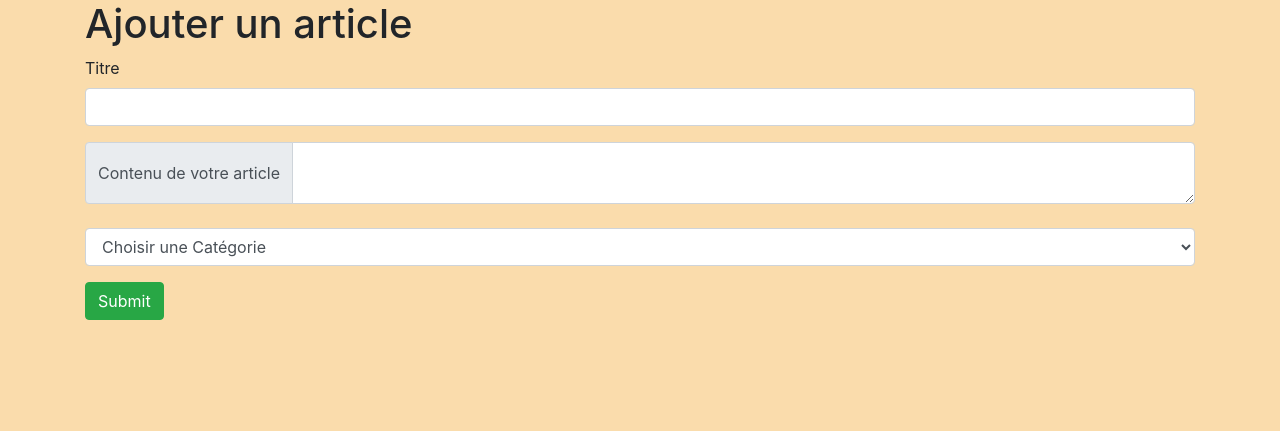
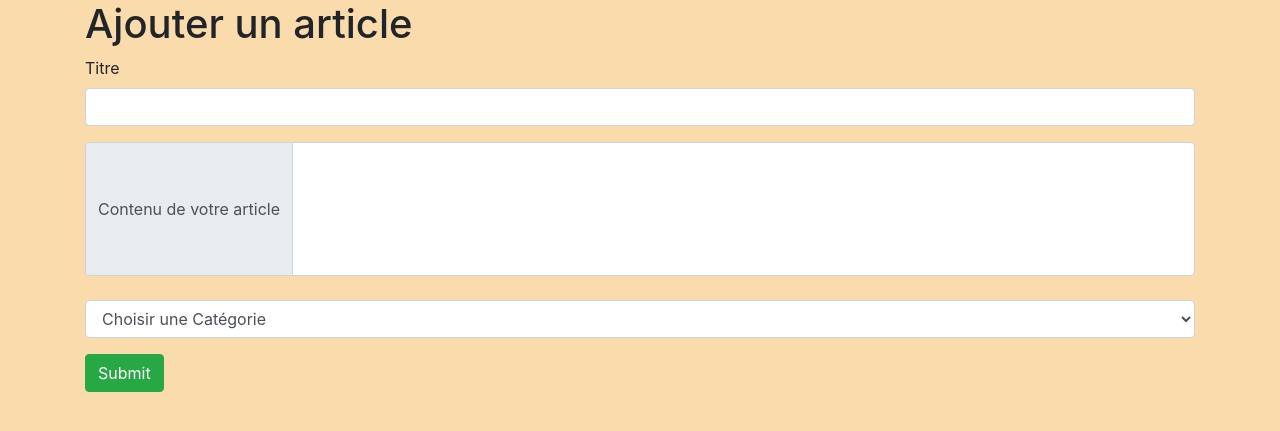
Before and after one commit to titivince/blog_test, a PHP site: page /createArticle.php in a window 1280 px wide. Shown: the part 56-487 px from the top of the page. Run offline with PHP 8.4, Linux system fonts and the light colour scheme; data that the repository does not hold is empty.

Commit message:
Modif textarea
ajout class resize-none sur textarea

```diff
--- a/createArticle.php
+++ b/createArticle.php
@@ -81,7 +81,7 @@ $categorys = selectCategory();
                     <div class="input-group-prepend">
                         <span class="input-group-text">Contenu de votre article</span>
                     </div>
-                    <textarea name="content" class="form-control" aria-label="With textarea"></textarea>
+                    <textarea  style="resize:none;" name="content" rows="5" class="form-control" aria-label="With textarea"></textarea>
                 </div><br>
                 <div class="form-group">
                     <select class="form-control" name="category" required>
--- a/updateArticle.php
+++ b/updateArticle.php
@@ -119,7 +119,7 @@ if(isset($_GET['id']) && !empty($_GET['id'])){
                         </div>
                         <div class="form-group">
                             <h5 for="content">Contenue</h5>
-                            <textarea type="text" id="content" rows="10" name="content" class="form-control" value="<?= htmlentities($title['content']) ?>"><?= htmlentities($title['content']) ?></textarea>
+                            <textarea style="resize:none;" type="text" id="content" rows="10" name="content" class="form-control" value="<?= htmlentities($title['content']) ?>"><?= htmlentities($title['content']) ?></textarea>
                         </div>
                         </div>
                         <div class="form-group">
```
